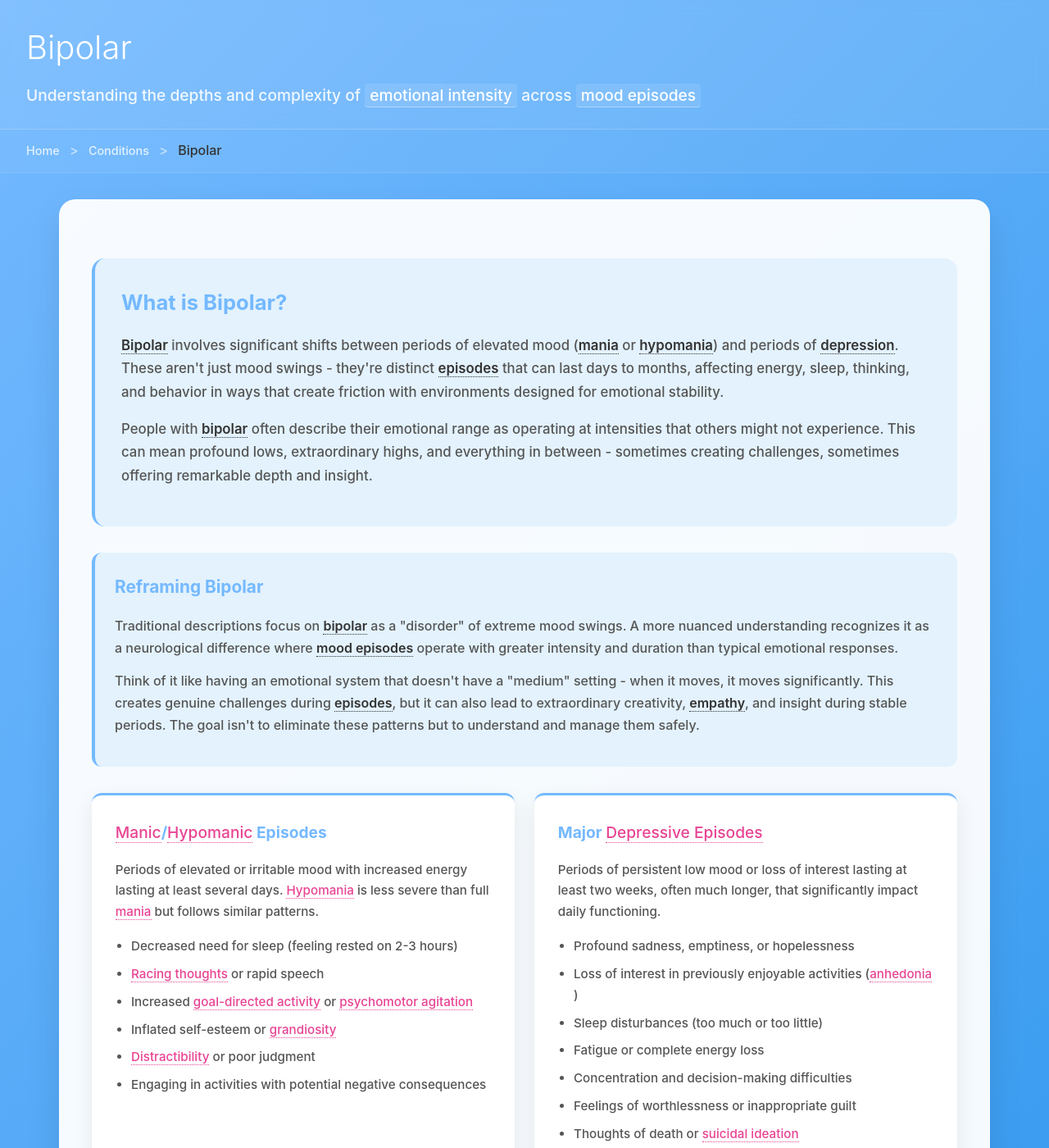
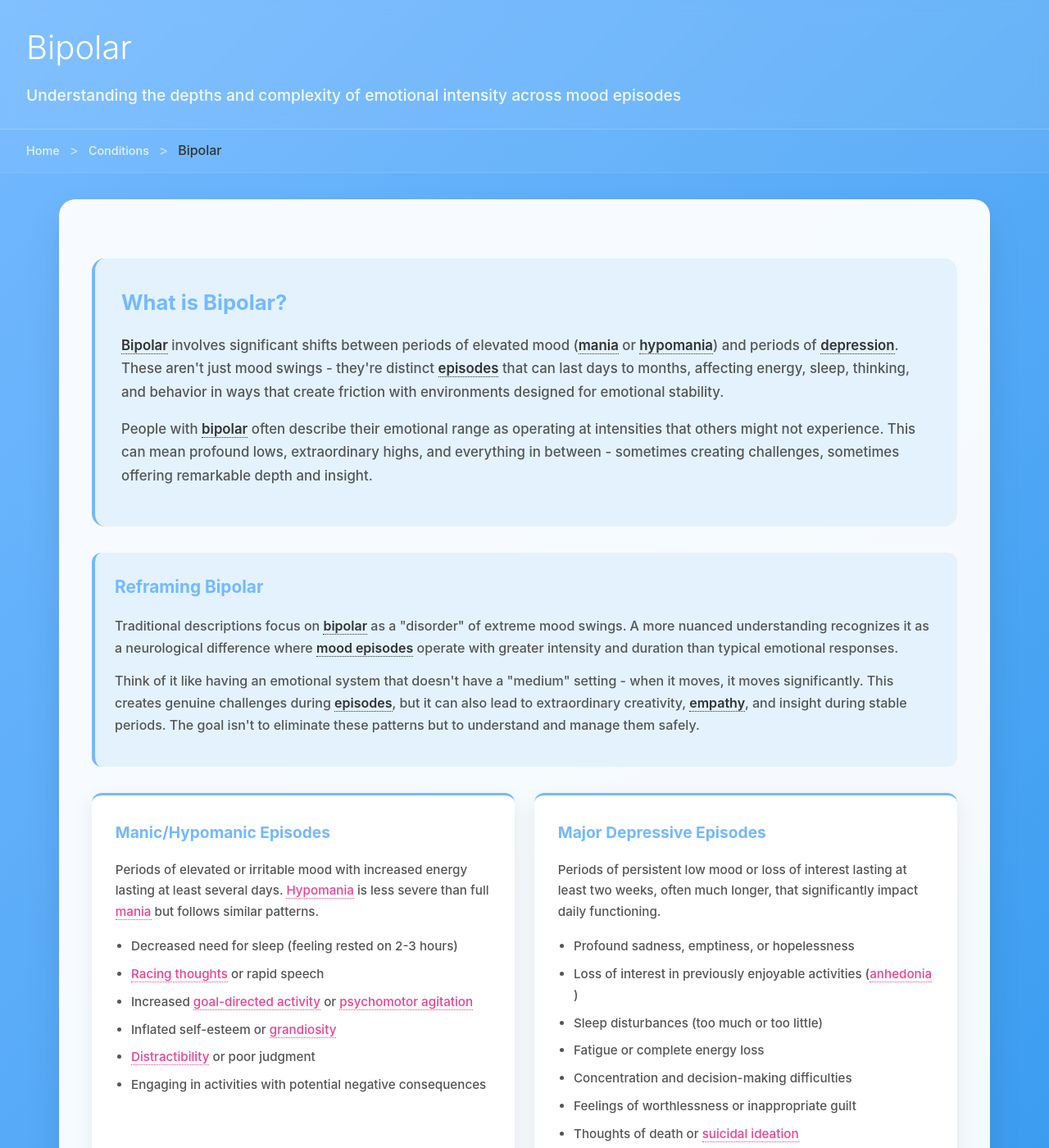
Before and after one commit to neurodivergent-survival-guide/neurodivergent-survival-guide, a Jekyll site: the page built from conditions/bipolar.html, in a window 1280 px wide and 1400 px high. Shown: the whole window at 82% size. Built offline with Jekyll 4.4.1, drawn with Linux system fonts in a browser that asks for light colours; some of the changed text lies outside the part shown.

Commit message:
Update bipolar.html

```diff
--- a/conditions/bipolar.html
+++ b/conditions/bipolar.html
@@ -484,7 +484,7 @@ title: "Bipolar"
 
 <div class="header">
     <h1>Bipolar</h1>
-    <p>Understanding the depths and complexity of <a class="jargon">emotional intensity<span class="tooltip">Emotions that feel overwhelming, intense, or disproportionate compared to typical responses</span></a> across <a class="jargon">mood episodes<span class="tooltip">Distinct periods of altered mood, energy, and behavior that are different from your baseline</span></a></p>
+    <p>Understanding the depths and complexity of emotional intensity across mood episodes</p>
 </div>
 
 <div class="breadcrumb">
@@ -514,7 +514,7 @@ title: "Bipolar"
 
             <div class="characteristics-grid">
                 <div class="characteristic-card">
-                    <h4><a class="jargon">Manic<span class="tooltip">Distinct period of abnormally elevated, expansive, or irritable mood lasting at least one week</span></a>/<a class="jargon">Hypomanic<span class="tooltip">A milder form of mania lasting at least four days with elevated mood but less severe impairment</span></a> Episodes</h4>
+                    <h4>Manic/Hypomanic Episodes</h4>
                     <p>Periods of elevated or irritable mood with increased energy lasting at least several days. <a class="jargon">Hypomania<span class="tooltip">A milder form of mania lasting at least four days with elevated mood but less severe impairment</span></a> is less severe than full <a class="jargon">mania<span class="tooltip">Distinct period of abnormally elevated, expansive, or irritable mood lasting at least one week</span></a> but follows similar patterns.</p>
                     <ul>
                         <li>Decreased need for sleep (feeling rested on 2-3 hours)</li>
@@ -527,7 +527,7 @@ title: "Bipolar"
                 </div>
 
                 <div class="characteristic-card">
-                    <h4>Major <a class="jargon">Depressive Episodes<span class="tooltip">Periods of persistent low mood or loss of interest lasting at least two weeks that significantly impact functioning</span></a></h4>
+                    <h4>Major Depressive Episodes</h4>
                     <p>Periods of persistent low mood or loss of interest lasting at least two weeks, often much longer, that significantly impact daily functioning.</p>
                     <ul>
                         <li>Profound sadness, emptiness, or hopelessness</li>
@@ -541,7 +541,7 @@ title: "Bipolar"
                 </div>
 
                 <div class="characteristic-card">
-                    <h4><a class="jargon">Mixed States<span class="tooltip">Periods where symptoms of mania and depression occur simultaneously, creating intense emotional conflict</span></a> and <a class="jargon">Rapid Cycling<span class="tooltip">Experiencing four or more mood episodes within a 12-month period</span></a></h4>
+                    <h4>Mixed States and Rapid Cycling</h4>
                     <p>Complex presentations where symptoms of <a class="jargon">mania<span class="tooltip">Distinct period of abnormally elevated, expansive, or irritable mood lasting at least one week</span></a> and <a class="jargon">depression<span class="tooltip">Persistent low mood or loss of interest lasting at least two weeks, significantly impacting daily functioning</span></a> occur simultaneously, or <a class="jargon">mood episodes<span class="tooltip">Distinct periods of altered mood, energy, and behavior that are different from your baseline</span></a> change frequently throughout the year.</p>
                     <ul>
                         <li>High energy with depressed mood</li>
```
